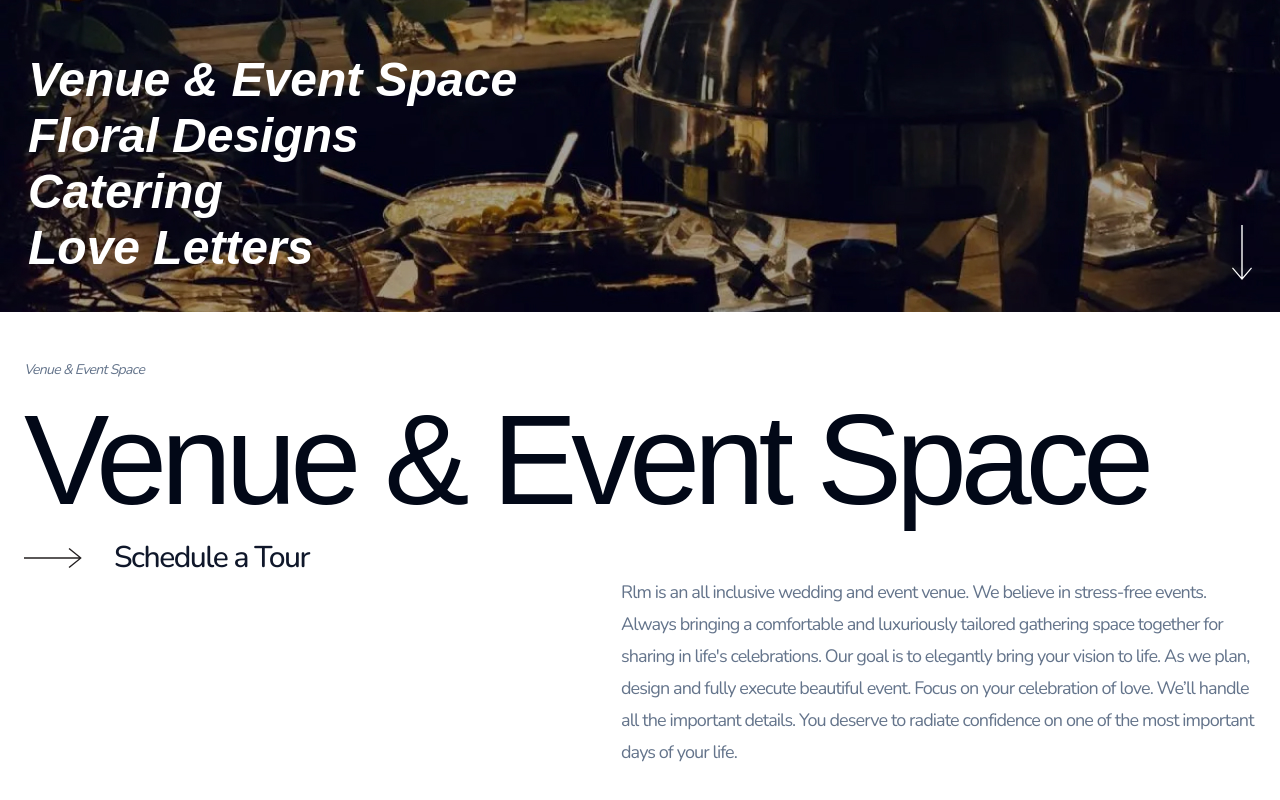
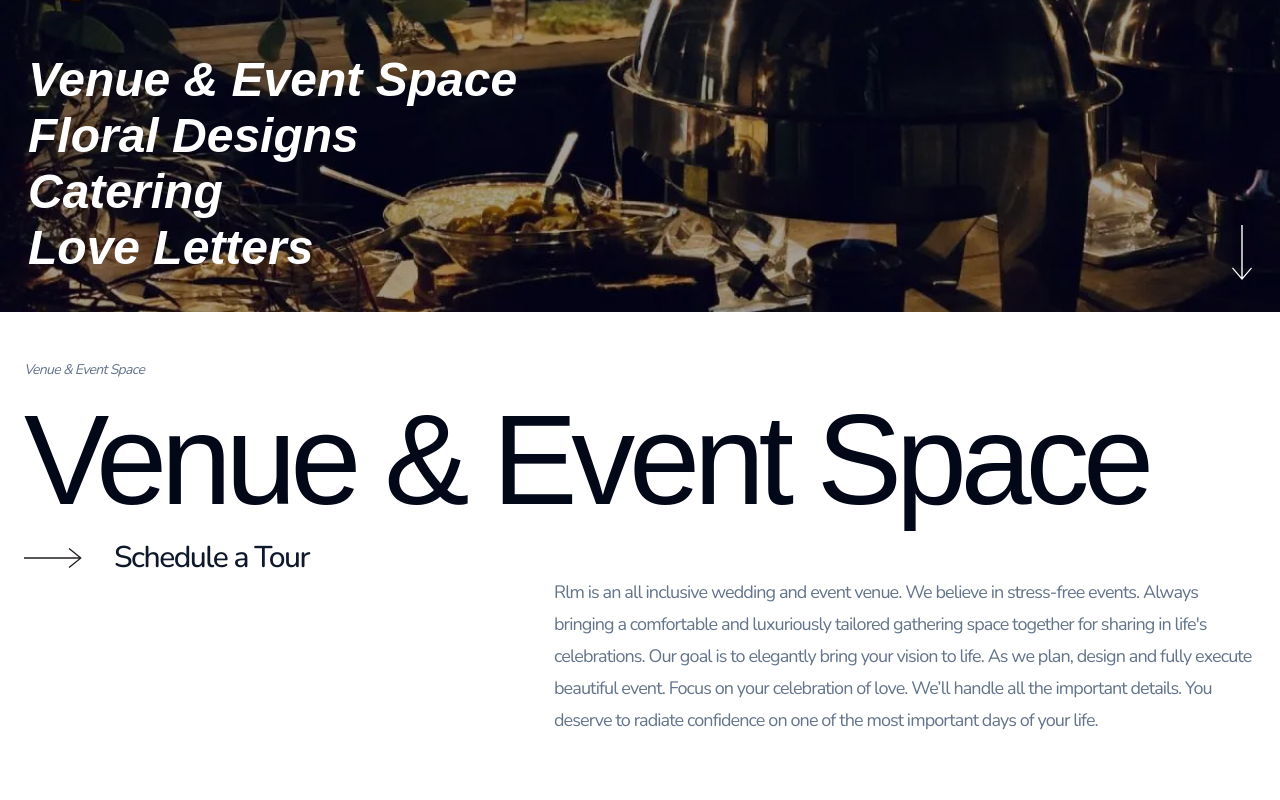
Before and after one commit to Dillonzellis/rlmaffairs-v4, a Next.js app: page / in a window 1280 px wide. Shown: the part 488-1288 px from the top of the page. Built offline with nearby package versions, Linux system fonts and the light colour scheme; a web font is replaced by a local one.

Commit message:
style: change bodytext width

```diff
--- a/src/app/page.tsx
+++ b/src/app/page.tsx
@@ -47,7 +47,7 @@ export default function Home() {
               </Button>
             </div>
           </div>
-          <BodyText className="max-w-[635px] ml-auto">
+          <BodyText className="max-w-prose ml-auto">
             Rlm is an all inclusive wedding and event venue. We believe in
             stress-free events. Always bringing a comfortable and luxuriously
             tailored gathering space together for sharing in life's
```
